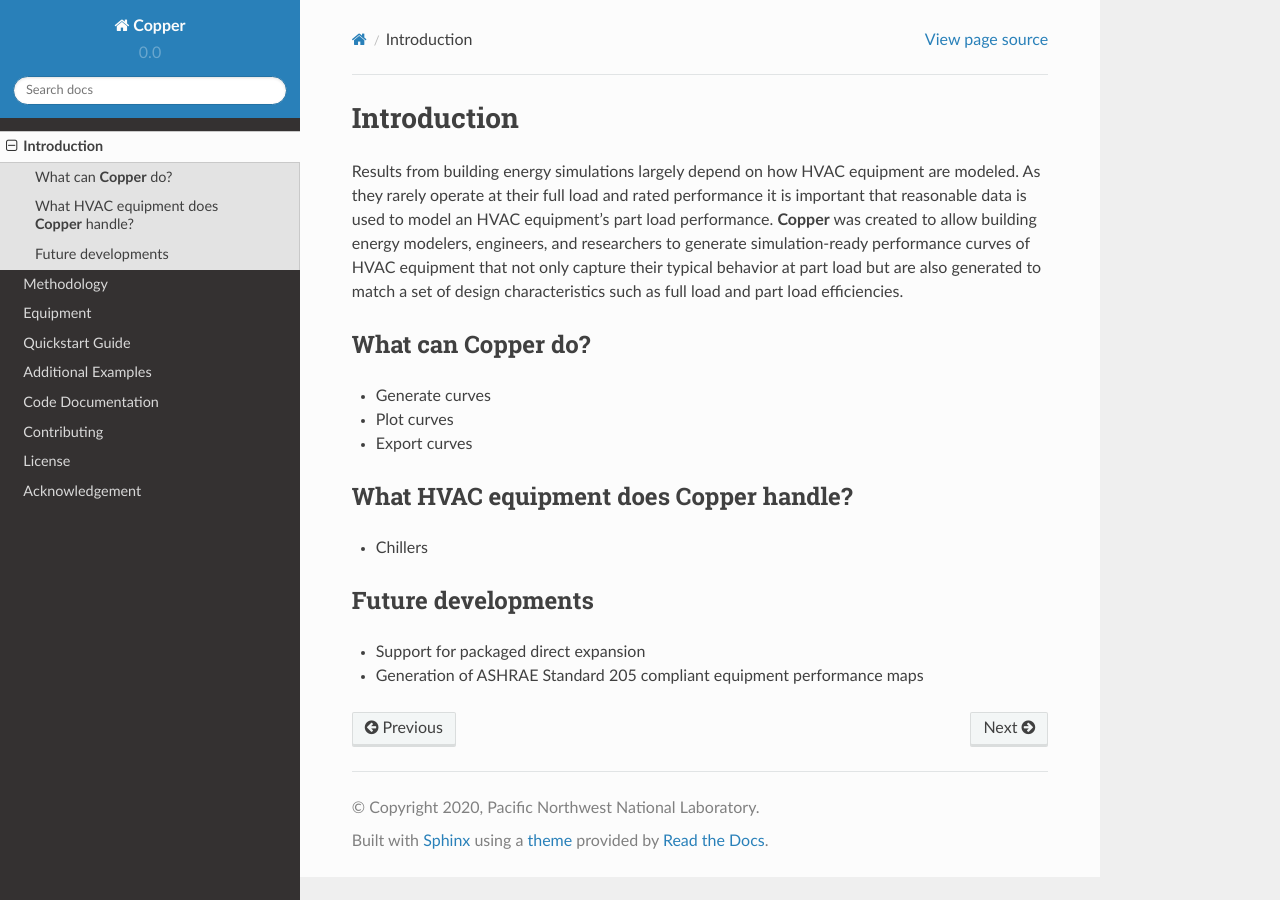
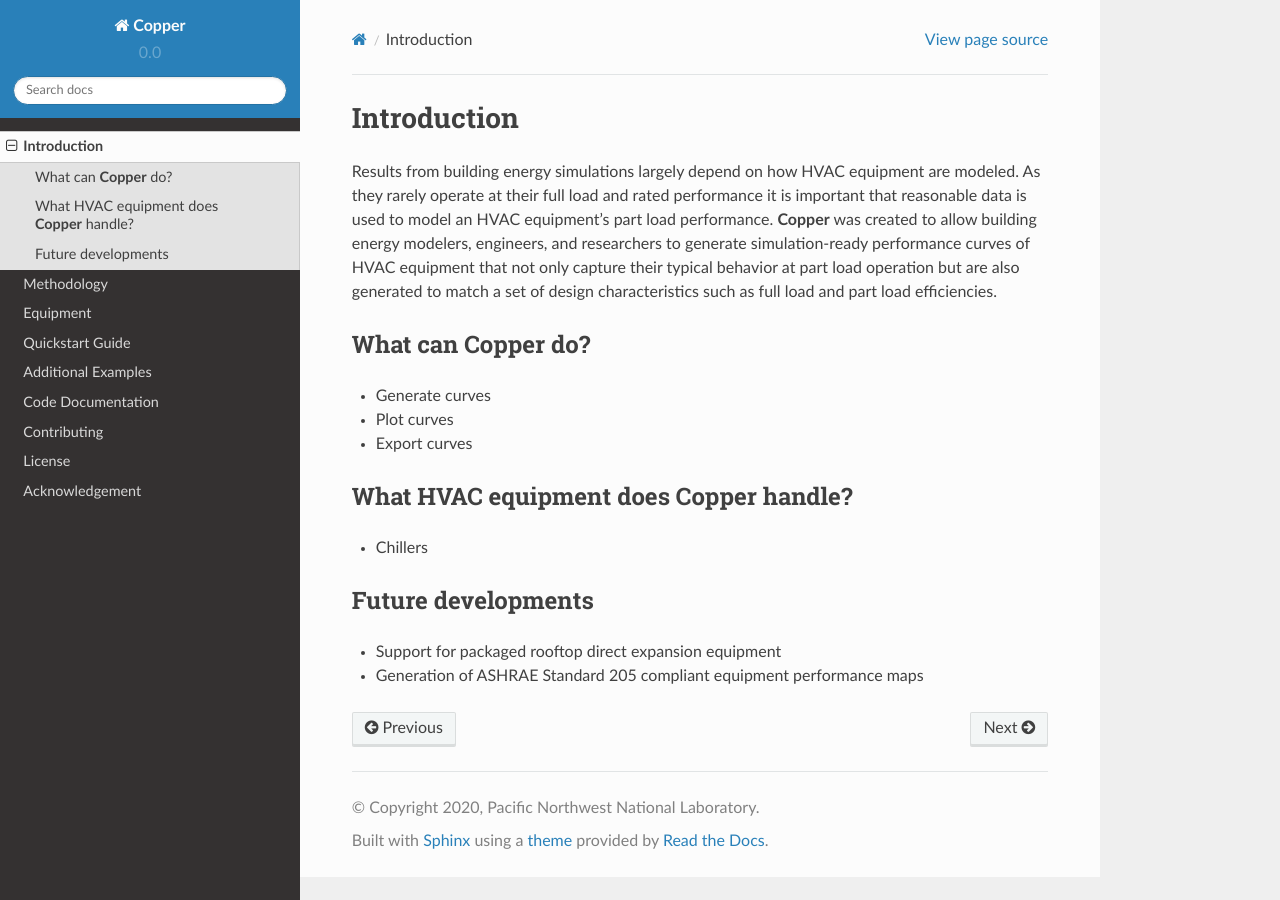
Before and after one commit to pnnl/copper, a Sphinx documentation site: the page built from docs/source/Introduction.rst, in a window 1280 px wide. Built offline with Sphinx 7.4.7 and the Read the Docs theme 2.0.0, drawn with Linux system fonts in a browser that asks for light colours.

Commit message:
Update documenation: docstrings and general documentation.

```diff
--- a/docs/source/Introduction.rst
+++ b/docs/source/Introduction.rst
@@ -1,6 +1,6 @@
 Introduction
 =============
-Results from building energy simulations largely depend on how HVAC equipment are modeled. As they rarely operate at their full load and rated performance it is important that reasonable data is used to model an HVAC equipment's part load performance. **Copper** was created to allow building energy modelers, engineers, and researchers to generate simulation-ready performance curves of HVAC equipment that not only capture their typical behavior at part load but are also generated to match a set of design characteristics such as full load and part load efficiencies.
+Results from building energy simulations largely depend on how HVAC equipment are modeled. As they rarely operate at their full load and rated performance it is important that reasonable data is used to model an HVAC equipment's part load performance. **Copper** was created to allow building energy modelers, engineers, and researchers to generate simulation-ready performance curves of HVAC equipment that not only capture their typical behavior at part load operation but are also generated to match a set of design characteristics such as full load and part load efficiencies.
 
 What can **Copper** do?
 ------------------------
@@ -14,5 +14,5 @@
 
 Future developments
 -------------------
-* Support for packaged direct expansion
+* Support for packaged rooftop direct expansion equipment
 * Generation of ASHRAE Standard 205 compliant equipment performance maps
--- a/docs/source/Methodology.rst
+++ b/docs/source/Methodology.rst
@@ -1,6 +1,6 @@
 Methodology
 ============
-**Copper** generates sets of performance curves by modifying a set of "seed" or "base" curves to match the user-specified targeted equipment efficiencies, at full and part load. The seed set of curves can be provided by a user or generated by **Copper**. It generates typical performance set of performance curves for an equipment definition by aggregating exisiting performance curves stored in the **Copper** data libraries.
+**Copper** generates sets of performance curves by modifying a set of "seed" or "base" curves to match the user-specified targeted equipment efficiencies, at full and part load. The seed set of curves can be provided by a user or generated by **Copper**. **Copper** can generate a generic set of performance curves for an equipment definition by aggregating exisiting performance curves stored in the data libraries.
 
 Aggregation
 ------------
--- a/docs/source/index.rst
+++ b/docs/source/index.rst
@@ -5,9 +5,9 @@
 
 **Copper** is a building energy simulation performance curve generator for heating, ventilation and air-conditioning (HVAC) equipment. It uses a genetic algorithm to modify existing or a set of aggregated existing performance curves to match specific design characteristics including full and part load energy performance metric values.
 
-Copper generates performance curves that can be used in most common building energy software such as `EnergyPlus`_ or `DOE-2`_.
+**Copper** generates performance curves that can be used in most common building energy software such as `EnergyPlus`_ or `DOE-2`_.
 
-You might be interested in **Copper** if you are an energy modeler, engineer, or researcher wanting to generate simulation-ready performance curves that match a set of specific design efficiency and characteristics.
+You might be interested in **Copper** if you are an energy modeler, engineer, or researcher wanting to generate simulation-ready performance curves that match a set of specific design characteristics and efficiency.
 
 .. toctree::
    :maxdepth: 1
```
Also changed, not shown: 1 other file.
